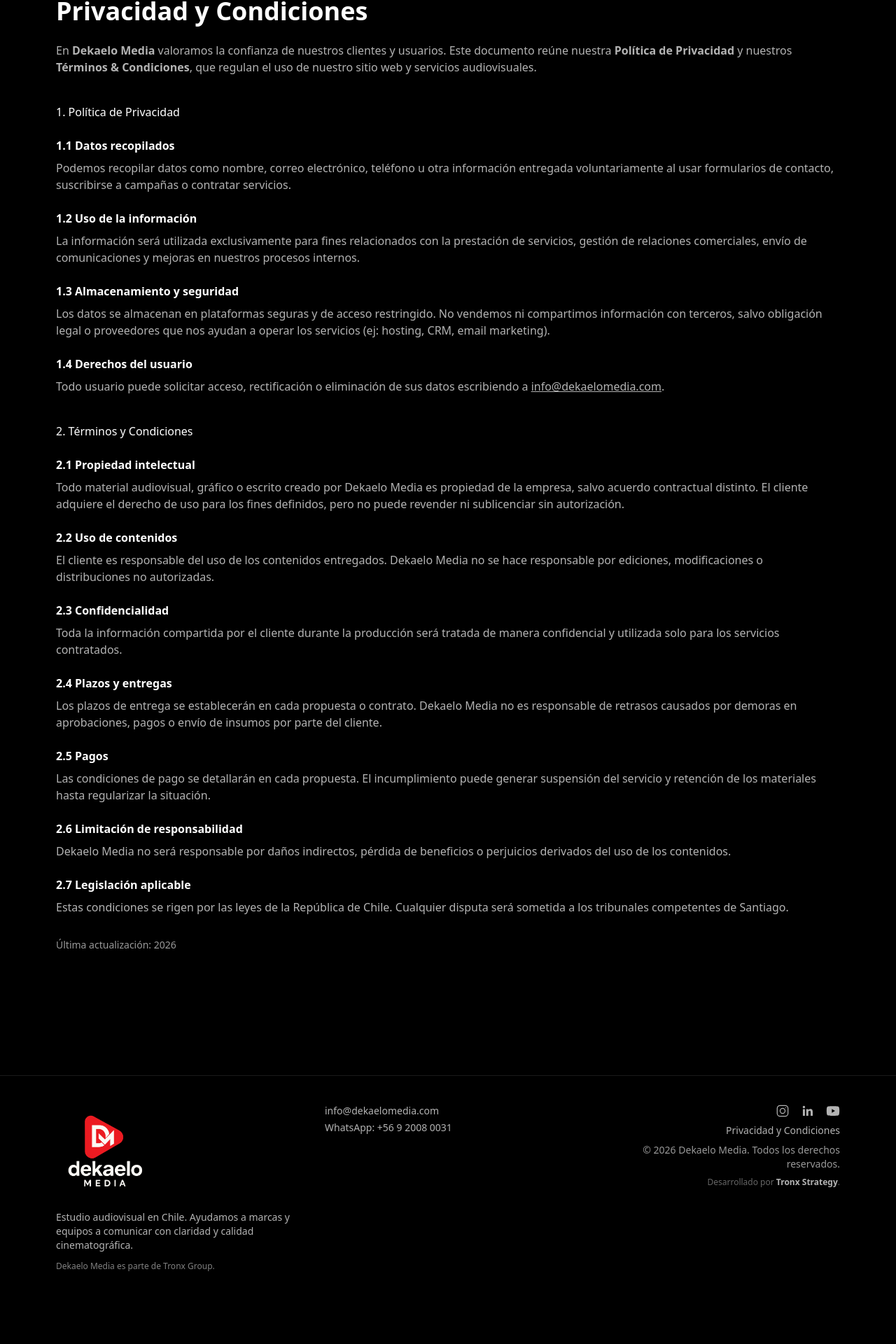
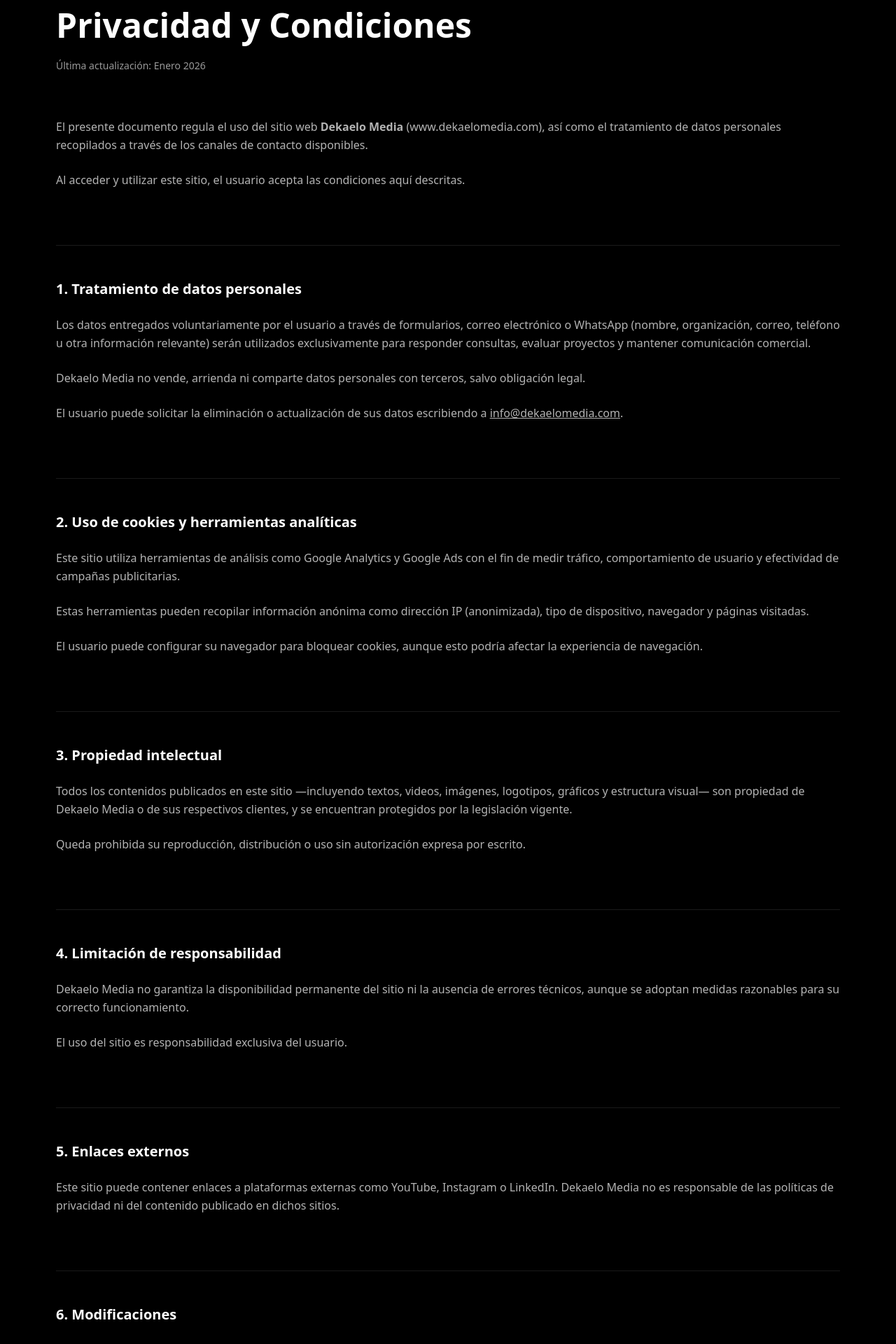
Before and after one commit to TronxGroup/Dekaelo-Media, a Next.js app: page /privacidad-condiciones in a window 1280 px wide. Shown: the part 165-2085 px from the top of the page at 70% size. Before the commit the page ends 2022 px from the top, so only its background shows below. Built offline with nearby package versions, Linux system fonts and the light colour scheme.

Commit message:
Update page.tsx

```diff
--- a/app/privacidad-condiciones/page.tsx
+++ b/app/privacidad-condiciones/page.tsx
@@ -1,102 +1,185 @@
-export const metadata = {
-  title: 'Privacidad y Condiciones | Dekaelo Media',
+import type { Metadata } from "next";
+import Link from "next/link";
+
+const SITE_URL = "https://www.dekaelomedia.com";
+const EMAIL = "info@dekaelomedia.com";
+
+export const metadata: Metadata = {
+  title: "Privacidad y Condiciones — Dekaelo Media",
   description:
-    'Política de privacidad y términos de uso de los servicios de Dekaelo Media.',
+    "Política de privacidad y condiciones de uso del sitio web de Dekaelo Media.",
+  alternates: {
+    canonical: `${SITE_URL}/privacidad-y-condiciones`,
+  },
+  robots: { index: true, follow: true },
 };
 
 export default function Page() {
   return (
-    <section className="section container max-w-4xl">
-      <h1 className="h2 mb-6">Privacidad y Condiciones</h1>
+    <main className="bg-black text-white">
+      <section className="container max-w-3xl py-28">
 
-      <p className="text-white/70 mb-4">
-        En <strong>Dekaelo Media</strong> valoramos la confianza de nuestros clientes y usuarios.
-        Este documento reúne nuestra <strong>Política de Privacidad</strong> y nuestros
-        <strong> Términos & Condiciones</strong>, que regulan el uso de nuestro sitio web y
-        servicios audiovisuales.
+        <h1 className="text-4xl md:text-5xl font-semibold">
+          Privacidad y Condiciones
+        </h1>
+
+        <p className="mt-6 text-white/60 text-sm">
+          Última actualización: Enero 2026
         </p>
 
-      {/* PRIVACIDAD */}
-      <h2 className="h3 mt-10 mb-3">1. Política de Privacidad</h2>
-
-      <h3 className="font-semibold mt-6 mb-2">1.1 Datos recopilados</h3>
-      <p className="text-white/70 mb-4">
-        Podemos recopilar datos como nombre, correo electrónico, teléfono u otra información entregada
-        voluntariamente al usar formularios de contacto, suscribirse a campañas o contratar servicios.
+        {/* INTRO */}
+        <section className="mt-16 space-y-6 text-white/70 leading-relaxed">
+          <p>
+            El presente documento regula el uso del sitio web
+            <strong> Dekaelo Media</strong> (www.dekaelomedia.com),
+            así como el tratamiento de datos personales recopilados
+            a través de los canales de contacto disponibles.
           </p>
 
-      <h3 className="font-semibold mt-6 mb-2">1.2 Uso de la información</h3>
-      <p className="text-white/70 mb-4">
-        La información será utilizada exclusivamente para fines relacionados con la prestación de
-        servicios, gestión de relaciones comerciales, envío de comunicaciones y mejoras en nuestros
-        procesos internos.
+          <p>
+            Al acceder y utilizar este sitio, el usuario acepta
+            las condiciones aquí descritas.
+          </p>
+        </section>
+
+        {/* DATOS PERSONALES */}
+        <section className="mt-20 border-t border-white/10 pt-12 space-y-6">
+          <h2 className="text-xl font-semibold">
+            1. Tratamiento de datos personales
+          </h2>
+
+          <p className="text-white/70 leading-relaxed">
+            Los datos entregados voluntariamente por el usuario a través
+            de formularios, correo electrónico o WhatsApp (nombre,
+            organización, correo, teléfono u otra información relevante)
+            serán utilizados exclusivamente para responder consultas,
+            evaluar proyectos y mantener comunicación comercial.
           </p>
 
-      <h3 className="font-semibold mt-6 mb-2">1.3 Almacenamiento y seguridad</h3>
-      <p className="text-white/70 mb-4">
-        Los datos se almacenan en plataformas seguras y de acceso restringido. No vendemos ni
-        compartimos información con terceros, salvo obligación legal o proveedores que nos ayudan a
-        operar los servicios (ej: hosting, CRM, email marketing).
+          <p className="text-white/70 leading-relaxed">
+            Dekaelo Media no vende, arrienda ni comparte datos personales
+            con terceros, salvo obligación legal.
           </p>
 
-      <h3 className="font-semibold mt-6 mb-2">1.4 Derechos del usuario</h3>
-      <p className="text-white/70 mb-4">
-        Todo usuario puede solicitar acceso, rectificación o eliminación de sus datos escribiendo a{' '}
-        <a href="mailto:info@dekaelomedia.com" className="underline">
-          info@dekaelomedia.com
-        </a>.
+          <p className="text-white/70 leading-relaxed">
+            El usuario puede solicitar la eliminación o actualización
+            de sus datos escribiendo a <a href={`mailto:${EMAIL}`} className="underline">{EMAIL}</a>.
+          </p>
+        </section>
+
+        {/* COOKIES */}
+        <section className="mt-20 border-t border-white/10 pt-12 space-y-6">
+          <h2 className="text-xl font-semibold">
+            2. Uso de cookies y herramientas analíticas
+          </h2>
+
+          <p className="text-white/70 leading-relaxed">
+            Este sitio utiliza herramientas de análisis como Google Analytics
+            y Google Ads con el fin de medir tráfico, comportamiento de usuario
+            y efectividad de campañas publicitarias.
           </p>
 
-      {/* CONDICIONES */}
-      <h2 className="h3 mt-10 mb-3">2. Términos y Condiciones</h2>
-
-      <h3 className="font-semibold mt-6 mb-2">2.1 Propiedad intelectual</h3>
-      <p className="text-white/70 mb-4">
-        Todo material audiovisual, gráfico o escrito creado por Dekaelo Media es propiedad de la
-        empresa, salvo acuerdo contractual distinto. El cliente adquiere el derecho de uso para los
-        fines definidos, pero no puede revender ni sublicenciar sin autorización.
+          <p className="text-white/70 leading-relaxed">
+            Estas herramientas pueden recopilar información anónima como
+            dirección IP (anonimizada), tipo de dispositivo, navegador y
+            páginas visitadas.
           </p>
 
-      <h3 className="font-semibold mt-6 mb-2">2.2 Uso de contenidos</h3>
-      <p className="text-white/70 mb-4">
-        El cliente es responsable del uso de los contenidos entregados. Dekaelo Media no se hace
-        responsable por ediciones, modificaciones o distribuciones no autorizadas.
+          <p className="text-white/70 leading-relaxed">
+            El usuario puede configurar su navegador para bloquear cookies,
+            aunque esto podría afectar la experiencia de navegación.
+          </p>
+        </section>
+
+        {/* PROPIEDAD INTELECTUAL */}
+        <section className="mt-20 border-t border-white/10 pt-12 space-y-6">
+          <h2 className="text-xl font-semibold">
+            3. Propiedad intelectual
+          </h2>
+
+          <p className="text-white/70 leading-relaxed">
+            Todos los contenidos publicados en este sitio —incluyendo textos,
+            videos, imágenes, logotipos, gráficos y estructura visual—
+            son propiedad de Dekaelo Media o de sus respectivos clientes,
+            y se encuentran protegidos por la legislación vigente.
           </p>
 
-      <h3 className="font-semibold mt-6 mb-2">2.3 Confidencialidad</h3>
-      <p className="text-white/70 mb-4">
-        Toda la información compartida por el cliente durante la producción será tratada de manera
-        confidencial y utilizada solo para los servicios contratados.
+          <p className="text-white/70 leading-relaxed">
+            Queda prohibida su reproducción, distribución o uso sin autorización
+            expresa por escrito.
+          </p>
+        </section>
+
+        {/* RESPONSABILIDAD */}
+        <section className="mt-20 border-t border-white/10 pt-12 space-y-6">
+          <h2 className="text-xl font-semibold">
+            4. Limitación de responsabilidad
+          </h2>
+
+          <p className="text-white/70 leading-relaxed">
+            Dekaelo Media no garantiza la disponibilidad permanente del sitio
+            ni la ausencia de errores técnicos, aunque se adoptan medidas
+            razonables para su correcto funcionamiento.
           </p>
 
-      <h3 className="font-semibold mt-6 mb-2">2.4 Plazos y entregas</h3>
-      <p className="text-white/70 mb-4">
-        Los plazos de entrega se establecerán en cada propuesta o contrato. Dekaelo Media no es
-        responsable de retrasos causados por demoras en aprobaciones, pagos o envío de insumos por
-        parte del cliente.
+          <p className="text-white/70 leading-relaxed">
+            El uso del sitio es responsabilidad exclusiva del usuario.
+          </p>
+        </section>
+
+        {/* ENLACES EXTERNOS */}
+        <section className="mt-20 border-t border-white/10 pt-12 space-y-6">
+          <h2 className="text-xl font-semibold">
+            5. Enlaces externos
+          </h2>
+
+          <p className="text-white/70 leading-relaxed">
+            Este sitio puede contener enlaces a plataformas externas como
+            YouTube, Instagram o LinkedIn. Dekaelo Media no es responsable
+            de las políticas de privacidad ni del contenido publicado
+            en dichos sitios.
+          </p>
+        </section>
+
+        {/* MODIFICACIONES */}
+        <section className="mt-20 border-t border-white/10 pt-12 space-y-6">
+          <h2 className="text-xl font-semibold">
+            6. Modificaciones
+          </h2>
+
+          <p className="text-white/70 leading-relaxed">
+            Dekaelo Media se reserva el derecho de modificar la presente
+            política en cualquier momento. Las actualizaciones serán
+            publicadas en esta misma página.
+          </p>
+        </section>
+
+        {/* CONTACTO */}
+        <section className="mt-20 border-t border-white/10 pt-12 space-y-6">
+          <h2 className="text-xl font-semibold">
+            7. Contacto
+          </h2>
+
+          <p className="text-white/70 leading-relaxed">
+            Para consultas relacionadas con privacidad o condiciones
+            de uso, puedes escribir a:
           </p>
 
-      <h3 className="font-semibold mt-6 mb-2">2.5 Pagos</h3>
-      <p className="text-white/70 mb-4">
-        Las condiciones de pago se detallarán en cada propuesta. El incumplimiento puede generar
-        suspensión del servicio y retención de los materiales hasta regularizar la situación.
-      </p>
-
-      <h3 className="font-semibold mt-6 mb-2">2.6 Limitación de responsabilidad</h3>
-      <p className="text-white/70 mb-4">
-        Dekaelo Media no será responsable por daños indirectos, pérdida de beneficios o perjuicios
-        derivados del uso de los contenidos.
-      </p>
-
-      <h3 className="font-semibold mt-6 mb-2">2.7 Legislación aplicable</h3>
-      <p className="text-white/70 mb-8">
-        Estas condiciones se rigen por las leyes de la República de Chile. Cualquier disputa será
-        sometida a los tribunales competentes de Santiago.
-      </p>
-
-      <p className="text-sm text-white/60">
-        Última actualización: {new Date().getFullYear()}
+          <p className="text-white/70">
+            <a href={`mailto:${EMAIL}`} className="underline">
+              {EMAIL}
+            </a>
           </p>
         </section>
+
+        {/* VOLVER */}
+        <div className="mt-24 text-sm text-white/40">
+          <Link href="/" className="hover:text-white transition">
+            ← Volver al inicio
+          </Link>
+        </div>
+
+      </section>
+    </main>
   );
 }
```
Lines whose indentation alone changed are shown as unchanged.
